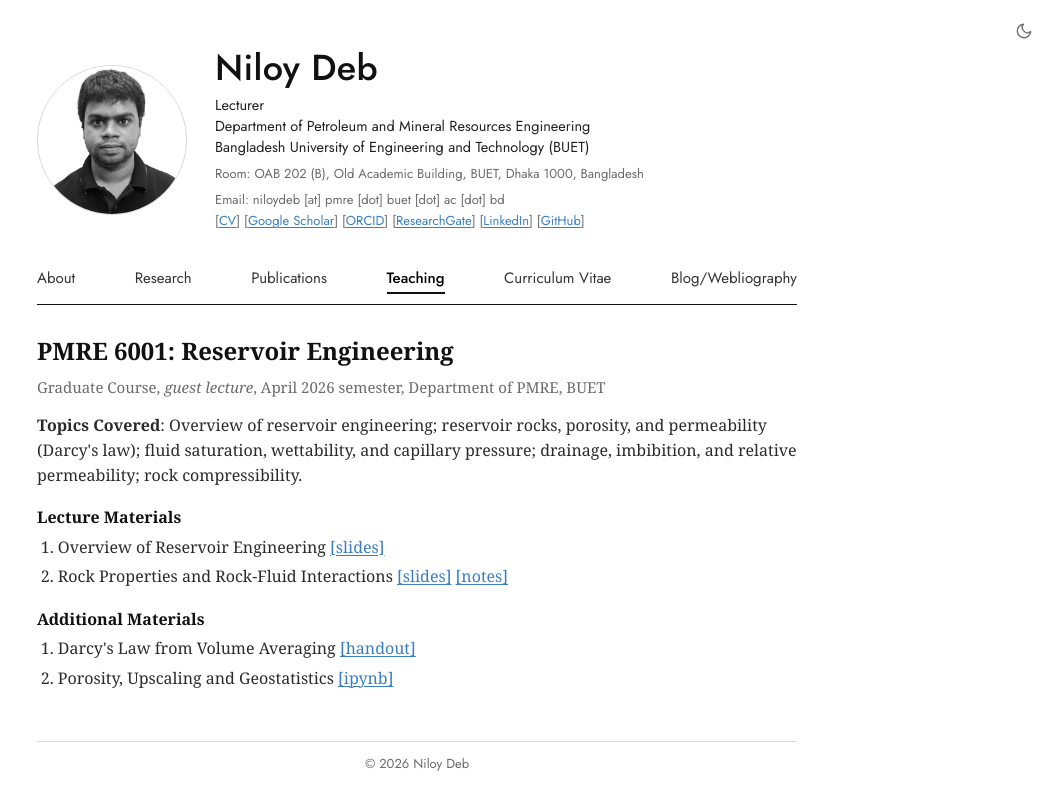
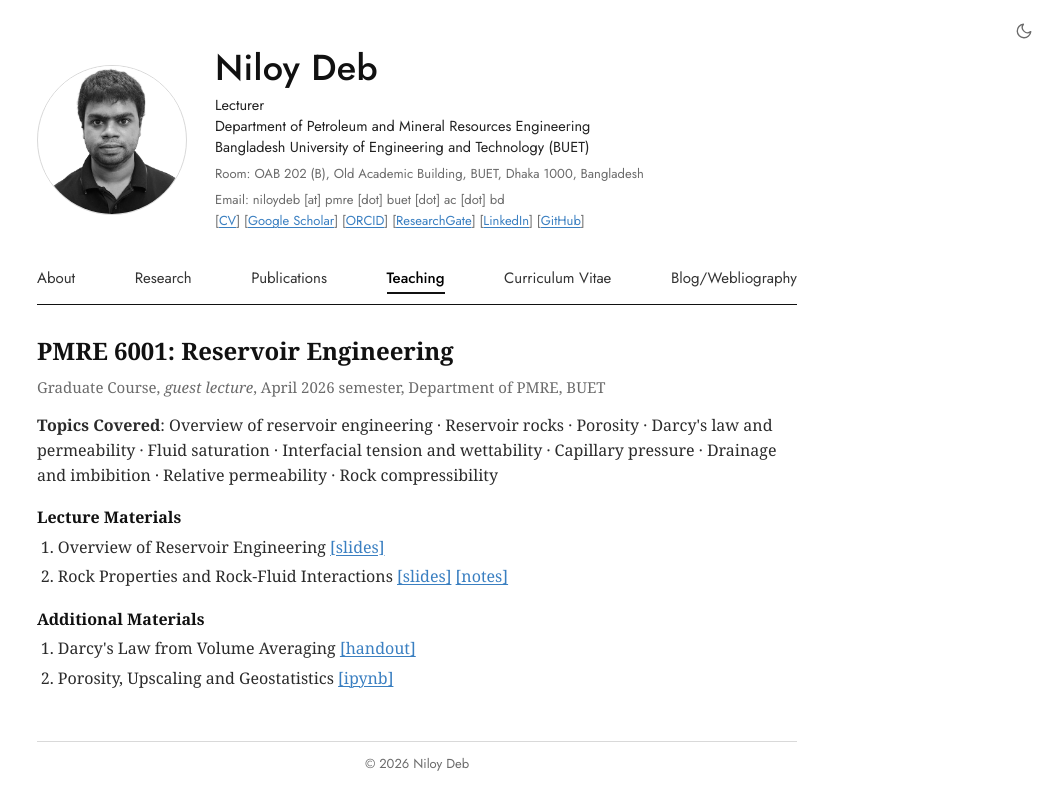
Before and after one commit to niloydebme/webpage, a Jekyll site: the page built from _teaching/PMRE6001RE.md, in a window 1280 px wide. Shown: the top 810 px of the page, without its empty margins (223-1280 px from the left). Built offline with Jekyll 4.4.1, drawn with Linux system fonts in a browser that asks for light colours; some web fonts are replaced.

Commit message:
Teaching: PMRE 6001 topics as one line

```diff
--- a/_teaching/PMRE6001RE.md
+++ b/_teaching/PMRE6001RE.md
@@ -11,7 +11,7 @@ location: "Dhaka-1000, Bangladesh"
 
 <div class="course">
 <p>
-  <b>Topics Covered</b>: Overview of reservoir engineering; reservoir rocks, porosity, and permeability (Darcy's law); fluid saturation, wettability, and capillary pressure; drainage, imbibition, and relative permeability; rock compressibility.
+  <b>Topics Covered</b>: Overview of reservoir engineering &middot; Reservoir rocks &middot; Porosity &middot; Darcy's law and permeability &middot; Fluid saturation &middot; Interfacial tension and wettability &middot; Capillary pressure &middot; Drainage and imbibition &middot; Relative permeability &middot; Rock compressibility
 </p>
 
 <p class="course-label">Lecture Materials</p>
```
